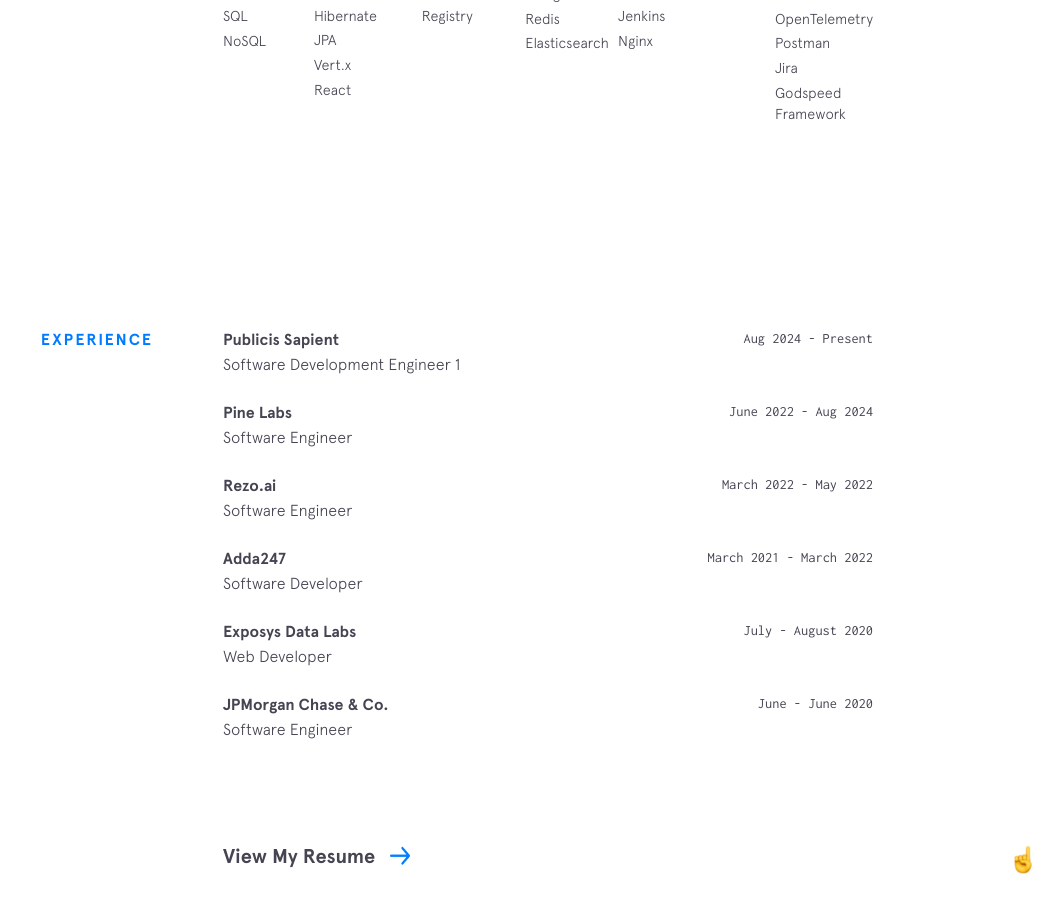
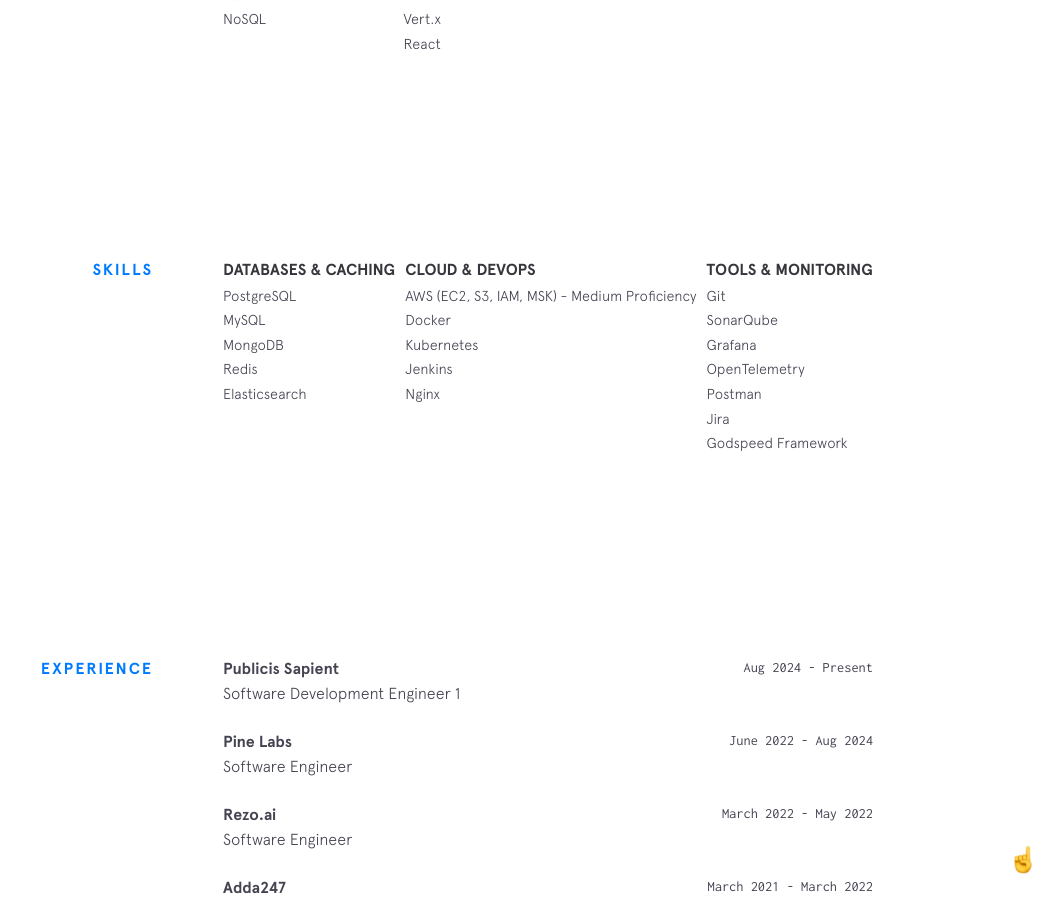
Before and after one commit to mohitkum4r/mohitkum4r.github.io, a Jekyll site: the page built from index.html, in a window 1280 px wide and 900 px high, scrolled down 1685 px. Shown: the whole window, without its empty margins (227-1280 px from the left). Built offline with Jekyll 4.4.1, drawn with Linux system fonts in a browser that asks for light colours; nearby versions of some CDN libraries.

Commit message:
Update skills section with new categories and items

```diff
--- a/_includes/skills.html
+++ b/_includes/skillsP1.html
@@ -28,33 +28,6 @@
           {% endfor %}
         </ul>
       </div>
-
-      <div class="skillz__category">
-        <div class="skillz__category__label">Databases & Caching</div>
-        <ul>
-          {% for db in site.data.skills.databases_and_caching %}
-          <li class="skillz__category__item">{{db.item}}</li>
-          {% endfor %}
-        </ul>
-      </div>
-
-      <div class="skillz__category">
-        <div class="skillz__category__label">Cloud & DevOps</div>
-        <ul>
-          {% for devop in site.data.skills.cloud_and_devops %}
-          <li class="skillz__category__item">{{devop.item}}</li>
-          {% endfor %}
-        </ul>
-      </div>
-
-      <div class="skillz__category">
-        <div class="skillz__category__label">Tools & Monitoring</div>
-        <ul>
-          {% for tool in site.data.skills.tools_and_monitoring %}
-          <li class="skillz__category__item">{{tool.item}}</li>
-          {% endfor %}
-        </ul>
-      </div>
     </div>
   </div>
 </section>
--- /dev/null
+++ b/_includes/skillsP2.html
@@ -0,0 +1,33 @@
+<section class="section skills">
+    <div class="section__title">Skills</div>
+    <div class="section__content">
+        <div class="skillz">
+            <div class="skillz__category">
+                <div class="skillz__category__label">Databases & Caching</div>
+                <ul>
+                    {% for db in site.data.skills.databases_and_caching %}
+                    <li class="skillz__category__item">{{db.item}}</li>
+                    {% endfor %}
+                </ul>
+            </div>
+
+            <div class="skillz__category">
+                <div class="skillz__category__label">Cloud & DevOps</div>
+                <ul>
+                    {% for devop in site.data.skills.cloud_and_devops %}
+                    <li class="skillz__category__item">{{devop.item}}</li>
+                    {% endfor %}
+                </ul>
+            </div>
+
+            <div class="skillz__category">
+                <div class="skillz__category__label">Tools & Monitoring</div>
+                <ul>
+                    {% for tool in site.data.skills.tools_and_monitoring %}
+                    <li class="skillz__category__item">{{tool.item}}</li>
+                    {% endfor %}
+                </ul>
+            </div>
+        </div>
+    </div>
+</section>
--- a/index.html
+++ b/index.html
@@ -6,7 +6,8 @@
   {% include switch.html %}
   {% include intro.html %}
   {% include background.html %}
-  {% include skills.html %}
+  {% include skillsP1.html %}
+  {% include skillsP2.html %}
   {% include experience.html %}
   {% include featured-projects.html %}
   {% include other-projects.html %}
```
